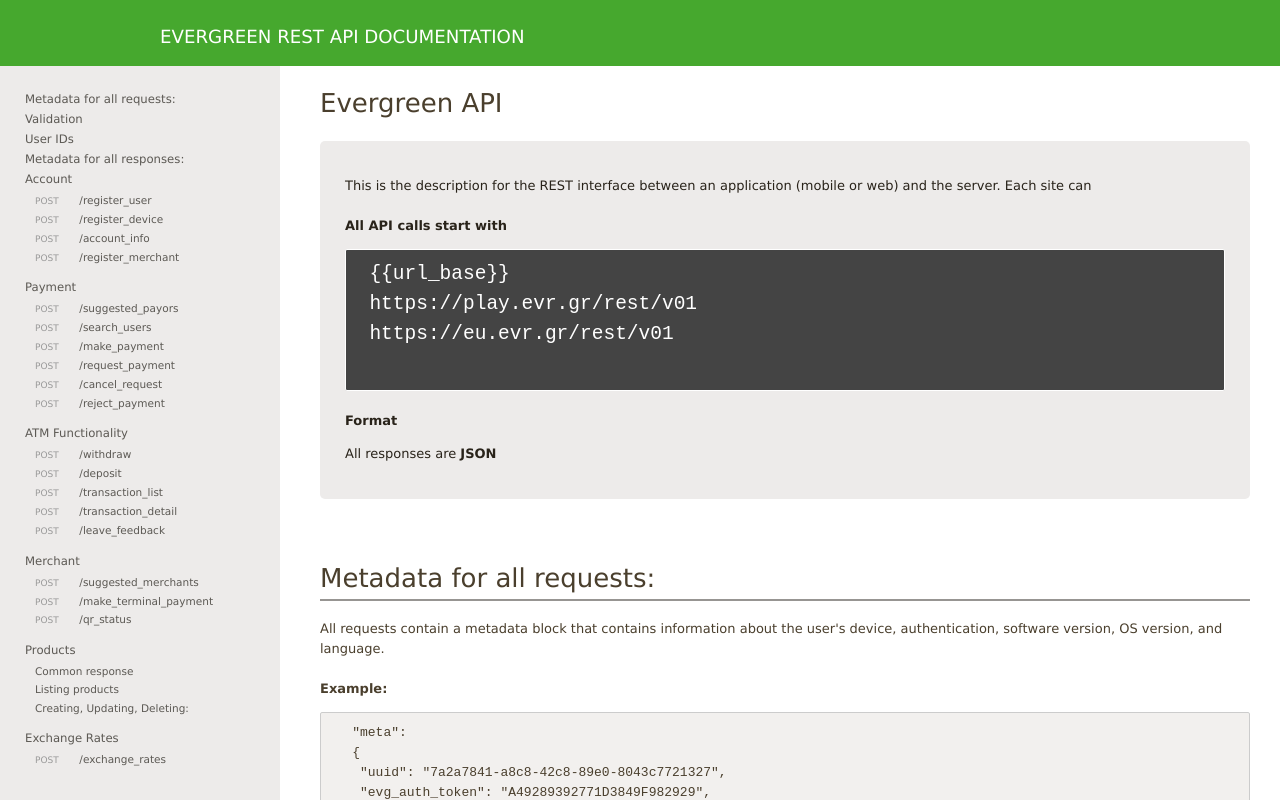
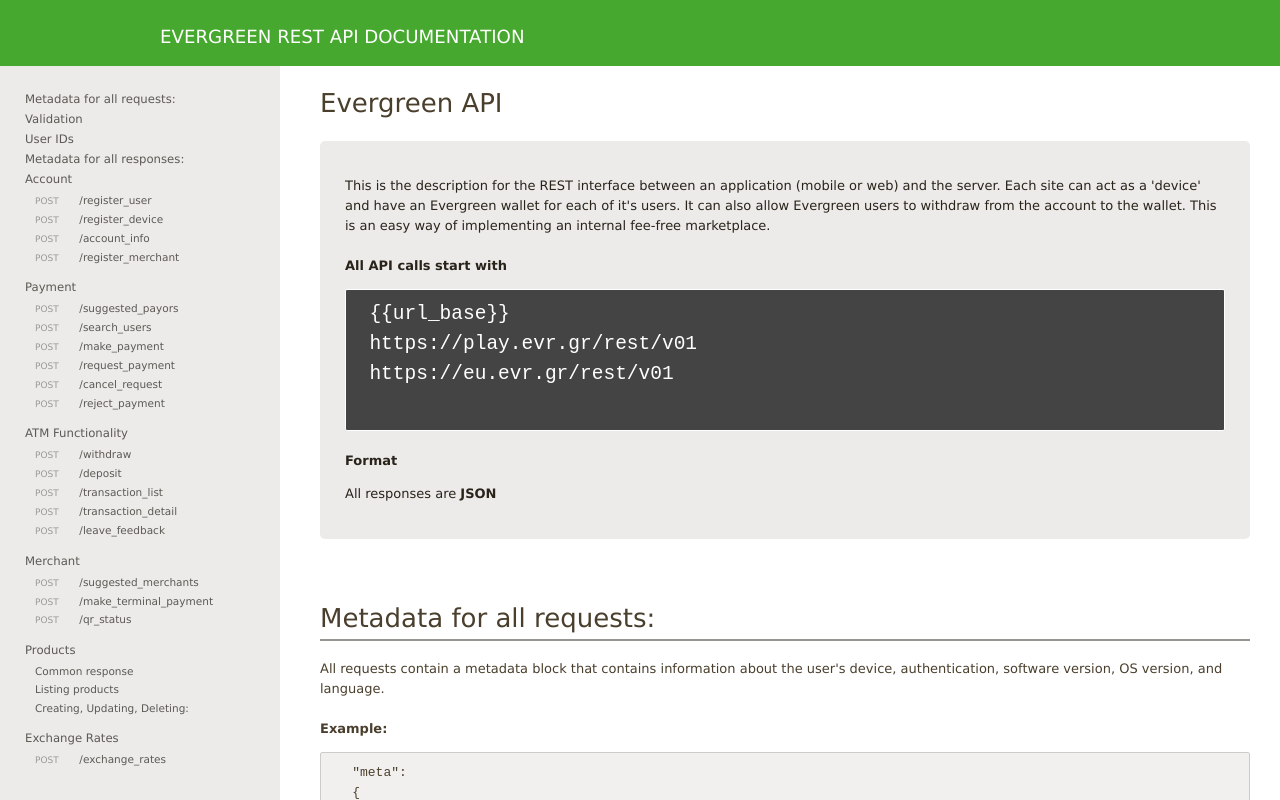
Before and after one commit to EVRGR/api, a plain HTML site: page index.html in a window 1280 px wide. Drawn offline with nearby package versions, Linux system fonts and the light colour scheme.

Commit message:
buff up description

```diff
--- a/index.html
+++ b/index.html
@@ -66,8 +66,7 @@
 <div class="intro">
 
 
-<p>This is the description for the REST interface between an application (mobile or web)
- and the server. Each site can </p>
+<p>	This is the description for the REST interface between an application (mobile or web) and the server. Each site can act as a 'device' and have an Evergreen wallet for each of it's users. It can also allow Evergreen users to withdraw from the account to the wallet. This is an easy way of implementing an internal fee-free marketplace.</p>
 
 <h3>All API calls start with</h3>
 
```
Also changed, not shown: 1 other file.
